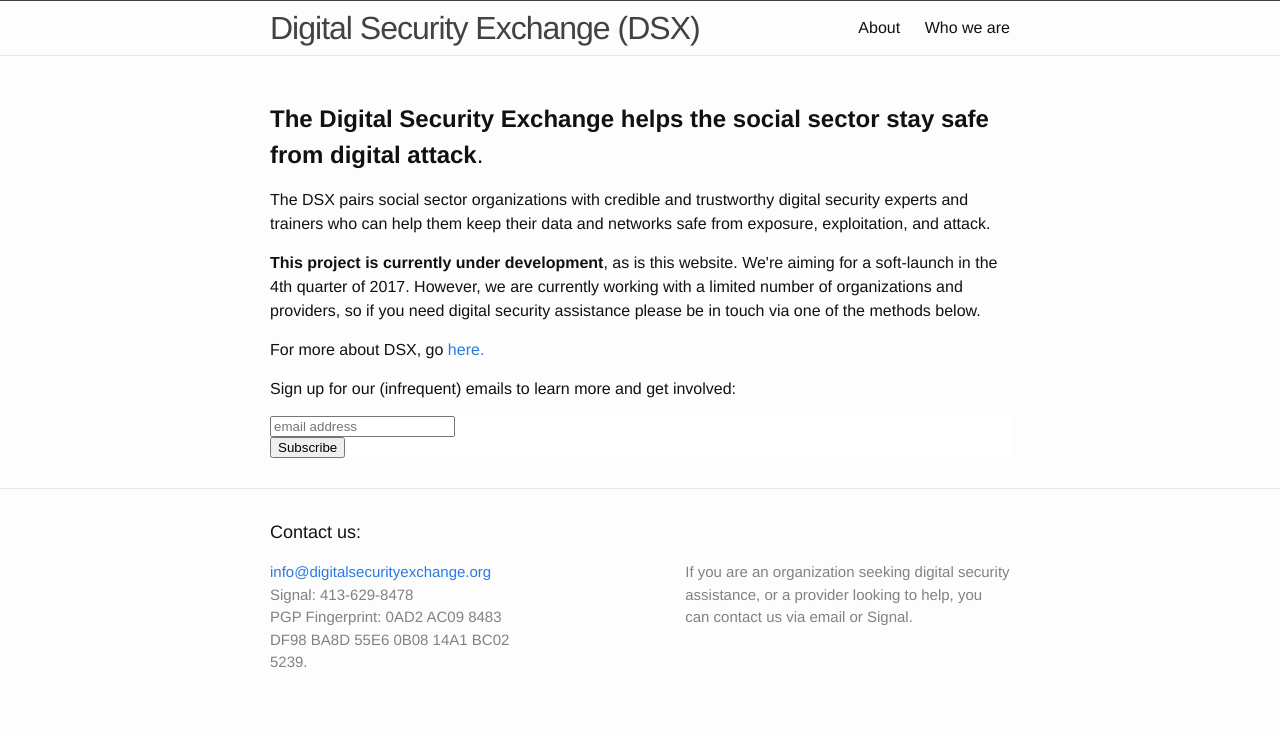
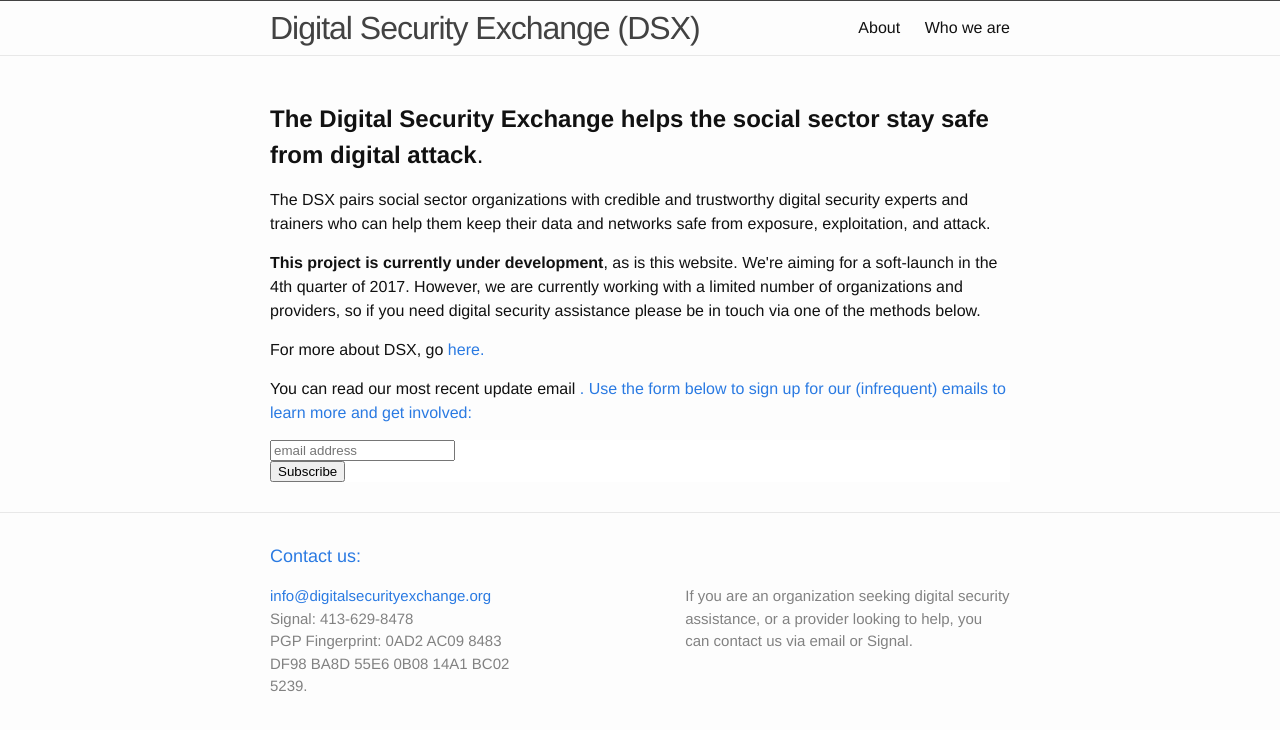
Before and after one commit to digiexchange/dsx.github.io, a Jekyll site: the page built from index.md, in a window 1280 px wide. Shown: the top 730 px of the page. Built offline with Jekyll 4.4.1, drawn with Linux system fonts in a browser that asks for light colours; comment, search, counter and statistics services are not loaded.

Commit message:
added updated home page

```diff
--- a/_layouts/home.html
+++ b/_layouts/home.html
@@ -16,7 +16,7 @@ layout: default
 
   <p>For more about DSX, go <a href="/about">here.</a>
 
-    <p>Sign up for our (infrequent) emails to learn more and get involved:
+    <p>You can read our most recent update email <a href="http://mailchi.mp/d7b5df926a7f/digital-security-exchange-september-update"here</a>. Use the form below to sign up for our (infrequent) emails to learn more and get involved:
     <!-- Begin MailChimp Signup Form -->
     <link href="//cdn-images.mailchimp.com/embedcode/slim-10_7.css" rel="stylesheet" type="text/css">
     <style type="text/css">
```
